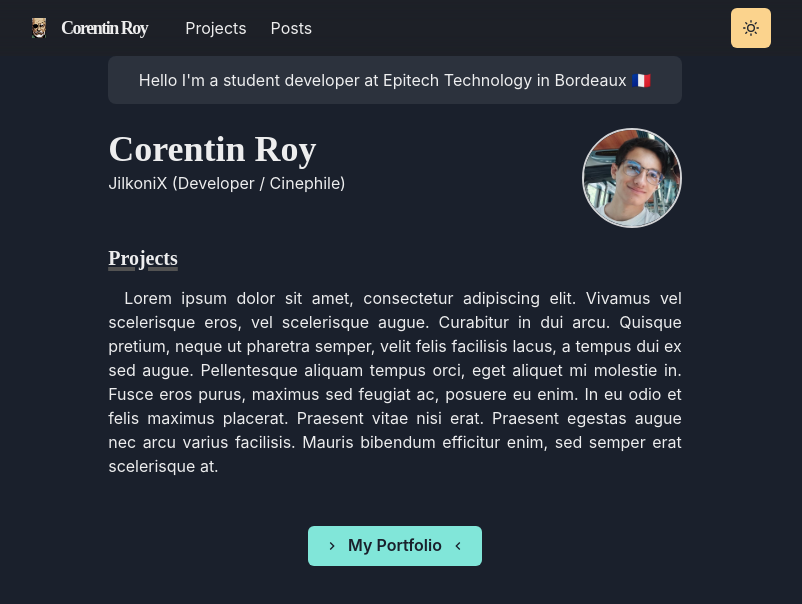
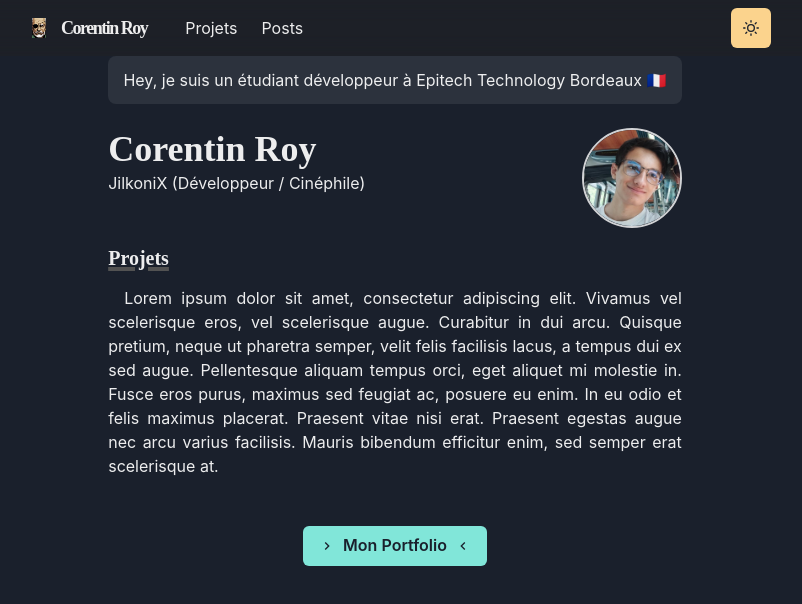
Before and after one commit to roy-corentin/portfolio, a Next.js app: page / in a window 1280 px wide. Shown: the top 604 px of the page, without its empty margins (245-1047 px from the left). Built offline with nearby package versions, Linux system fonts and the light colour scheme.

Commit message:
[UP] update translations

```diff
--- a/components/navbar.js
+++ b/components/navbar.js
@@ -71,7 +71,7 @@
           mt={{ base: 4, nmd: 0 }}
         >
           <LinkItem href="/projects" path={path}>
-            Projects
+            {t("projects")}
           </LinkItem>
           <LinkItem href="/posts" path={path}>
             Posts
@@ -85,7 +85,7 @@
               <MenuButton as={IconButton} icon={<HamburgerIcon />} variant="outline" aria-label="Options" />
               <MenuList>
                 <NextLink href="/" passHref >
-                  <MenuItem as={Link}> About </MenuItem>
+                  <MenuItem as={Link}> {t("about")} </MenuItem>
                 </NextLink>
                 <NextLink href="/projects" passHref >
                   <MenuItem as={Link}> {t("projects")} </MenuItem>
--- a/i18n/config.js
+++ b/i18n/config.js
@@ -19,7 +19,7 @@
   // for all options read: https://www.i18next.com/overview/configuration-options
   .init({
     debug: true,
-    fallbackLng: ["en"],
+    fallbackLng: ["fr"],
     resources: resources,
     returnObjects: false
   });
--- a/i18n/en/translation.json
+++ b/i18n/en/translation.json
@@ -1,4 +1,5 @@
 {
+  "about": "About",
   "projects": "Projects",
   "index": {
     "intro": "Hello I'm a student developer at Epitech Technology in Bordeaux 🇫🇷",
--- a/i18n/fr/translation.json
+++ b/i18n/fr/translation.json
@@ -1,7 +1,8 @@
 {
+  "about": "À Propos",
   "projects": "Projets",
   "index": {
-    "intro": "Hello I'm a student developer at Epitech Technology in Bordeaux 🇫🇷",
+    "intro": "Hey, je suis un étudiant développeur à Epitech Technology Bordeaux 🇫🇷",
     "projects": "Projets",
     "button_portfolio": "Mon Portfolio",
     "aka": "JilkoniX (Développeur / Cinéphile)"
```
